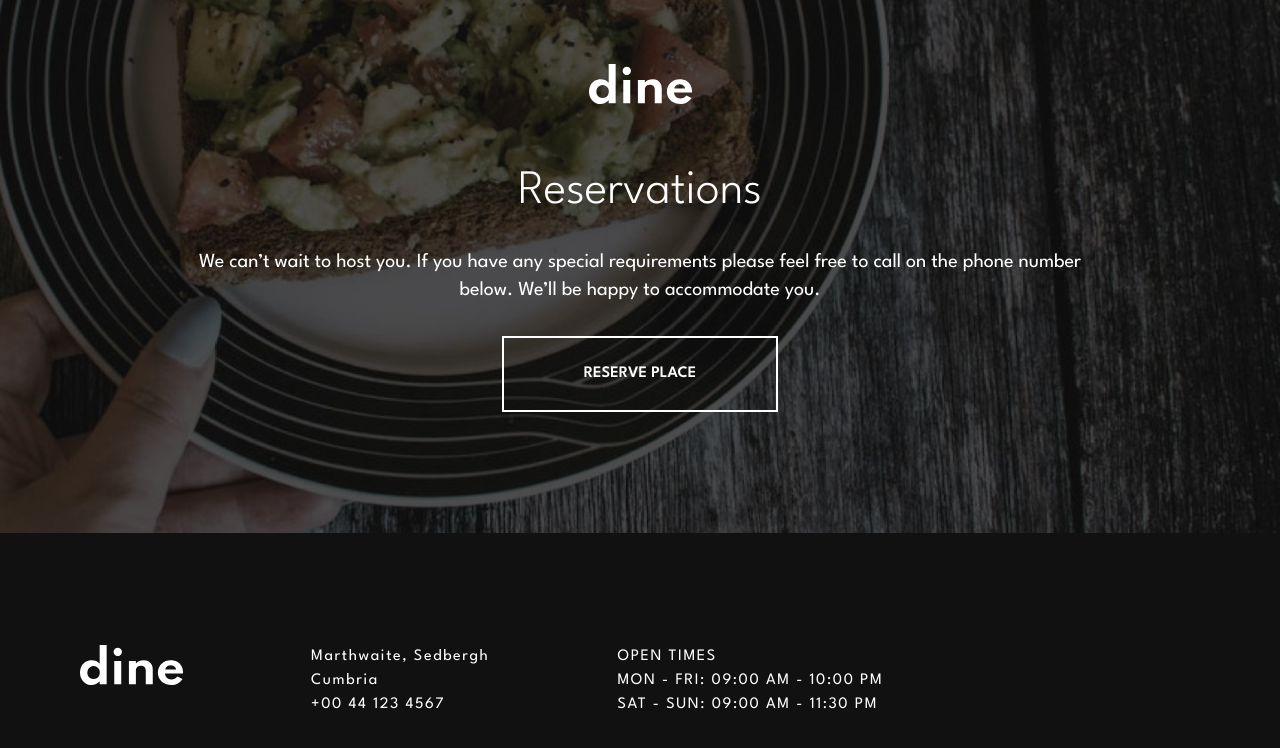
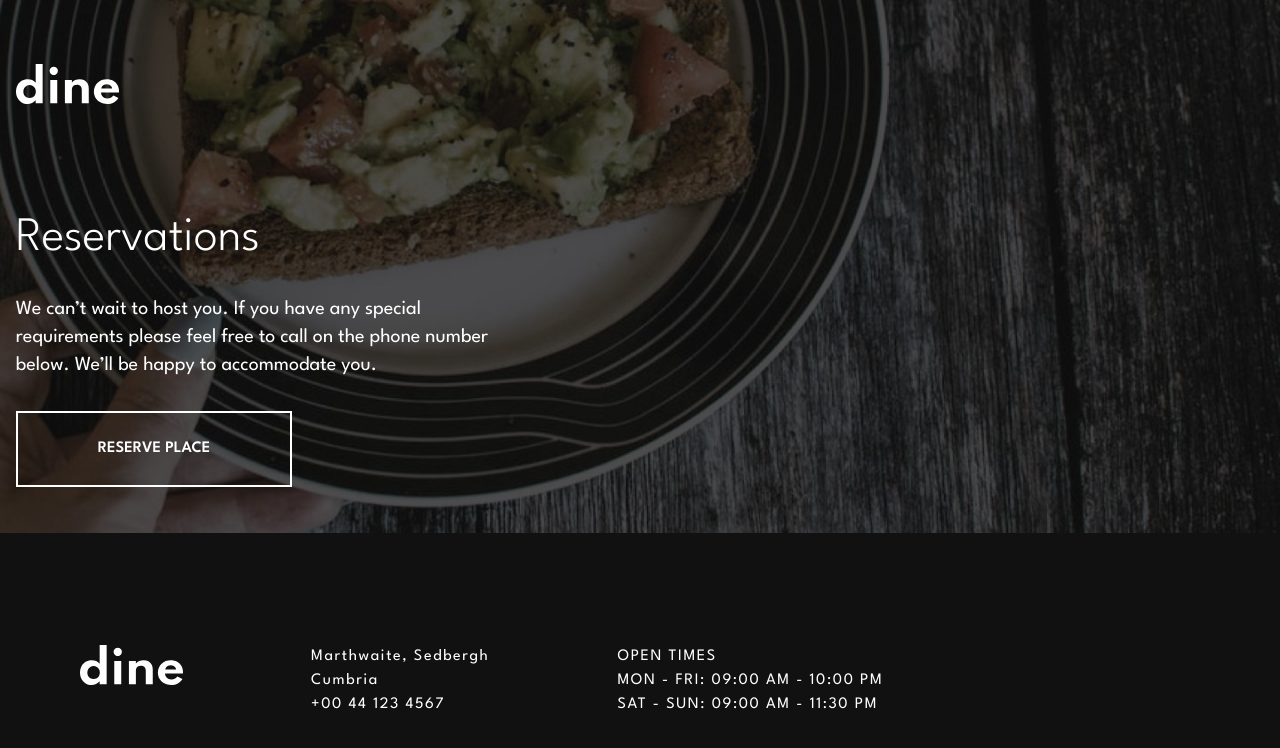
Before and after one commit to AtanasovCode/dine, a React (Vite) app: page /booking in a window 1280 px wide. Shown: the top 748 px of the page. Built offline with nearby package versions, Linux system fonts and the light colour scheme.

Commit message:
created responsive hero section for booking route

```diff
--- a/src/components/booking/HeroBooking.jsx
+++ b/src/components/booking/HeroBooking.jsx
@@ -1,3 +1,4 @@
+import { Link } from 'react-router-dom';
 
 //importing hero image
 import desktop from '../../assets/booking/hero-bg-desktop.jpg';
@@ -11,7 +12,10 @@ import logo from '../../assets/logo.svg';
 
 const HeroBooking = () => {
     return (
-        <div className="w-full max-h-[90vh] overflow-hidden flex items-start justify-center relative text-white">
+        <div className="
+            w-full max-h-[90vh] overflow-hidden flex items-start justify-center relative text-white
+            lg:max-h-auto
+        ">
             <picture className="w-full">
                 {/*Mobile*/}
                 <source
@@ -30,17 +34,30 @@ const HeroBooking = () => {
                 />
             </picture>
 
-            <div className="flex flex-col items-center justify-center absolute top-16">
-                <div className="mb-16">
+            <div className="
+                flex flex-col items-center justify-center absolute top-16
+                lg:h-full lg:items-start lg:justify-between
+            ">
+                <Link to="/" className="
+                    mb-16 w-full flex items-center justify-center cursor-pointer
+                    sm:justify-start sm:ml-24 lg:ml-0 lg:mb-0
+                ">
                     <img
                         src={logo}
                         alt="dine logo"
                     />
-                </div>
+                </Link>
+                <div className="
+                    w-full h-full flex flex-col items-center justify-center
+                    lg:items-start
+                ">
                     <div className="text-4xl font-light mb-8 sm:text-5xl">
                         Reservations
                     </div>
-                <div className="mb-8 text-center mx-4 sm:max-w-[70%] sm:text-xl">
+                    <div className="
+                    mb-8 text-center mx-[10vw]
+                    sm:max-w-[70%] sm:mx-0 sm:text-xl md:max-w-[50%] lg:text-left lg:max-w-[40%]
+                ">
                         We can’t wait to host you. If you have any special
                         requirements please feel free to call on the phone number
                         below. We’ll be happy to accommodate you.
@@ -49,8 +66,12 @@ const HeroBooking = () => {
                         <input
                             type="button"
                             value="reserve place"
-                        className="uppercase font-semibold bg-transparent border-2 border-solid border-white px-20 py-6"
+                            className="
+                            uppercase font-semibold bg-transparent border-2 border-solid border-white px-20 py-6 cursor-pointer
+                            hover:border-none hover:bg-white hover:text-cod-gray transition-all duration-500
+                        "
                         />
+                    </div>
                 </div>
             </div>
         </div>
```
Lines whose indentation alone changed are shown as unchanged.
